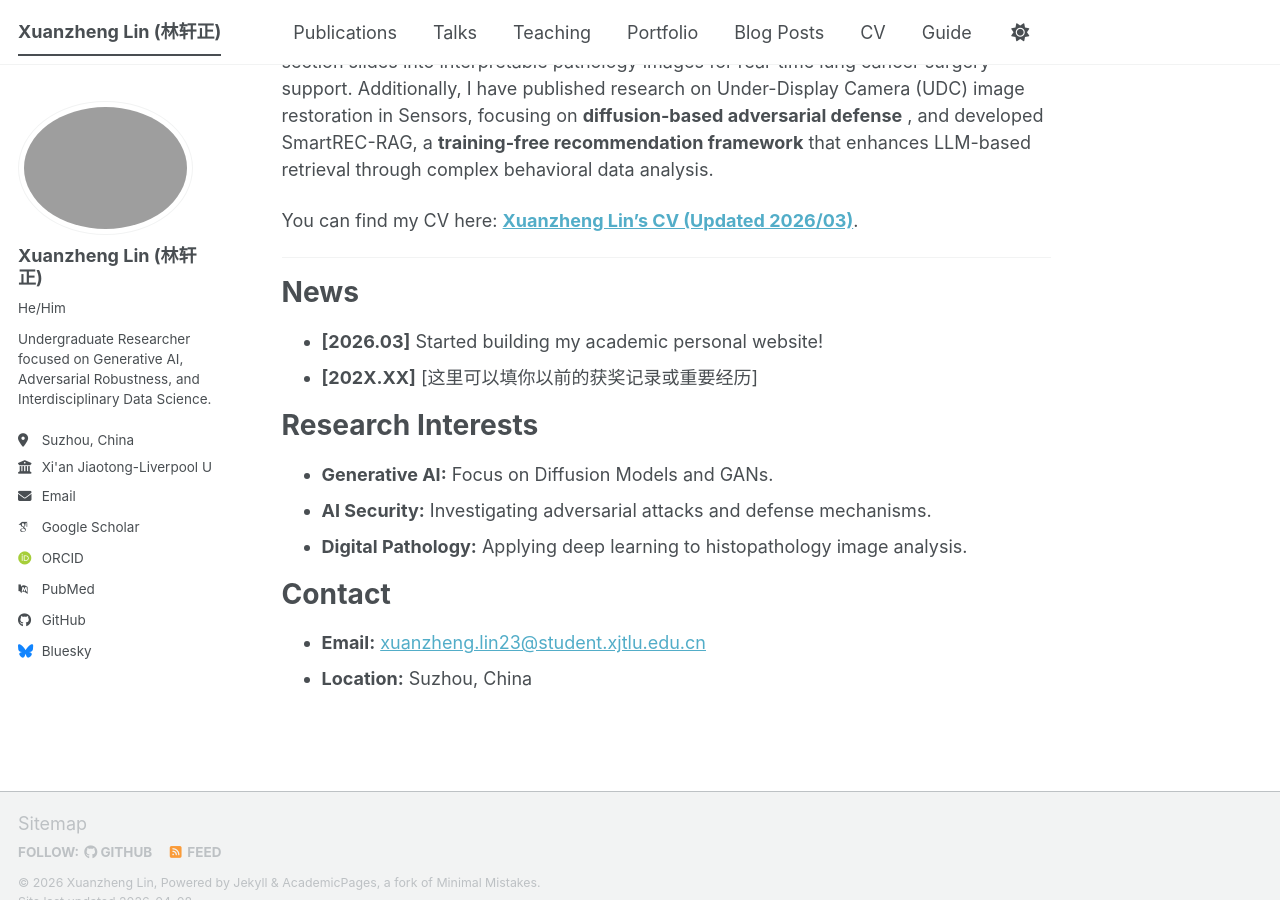
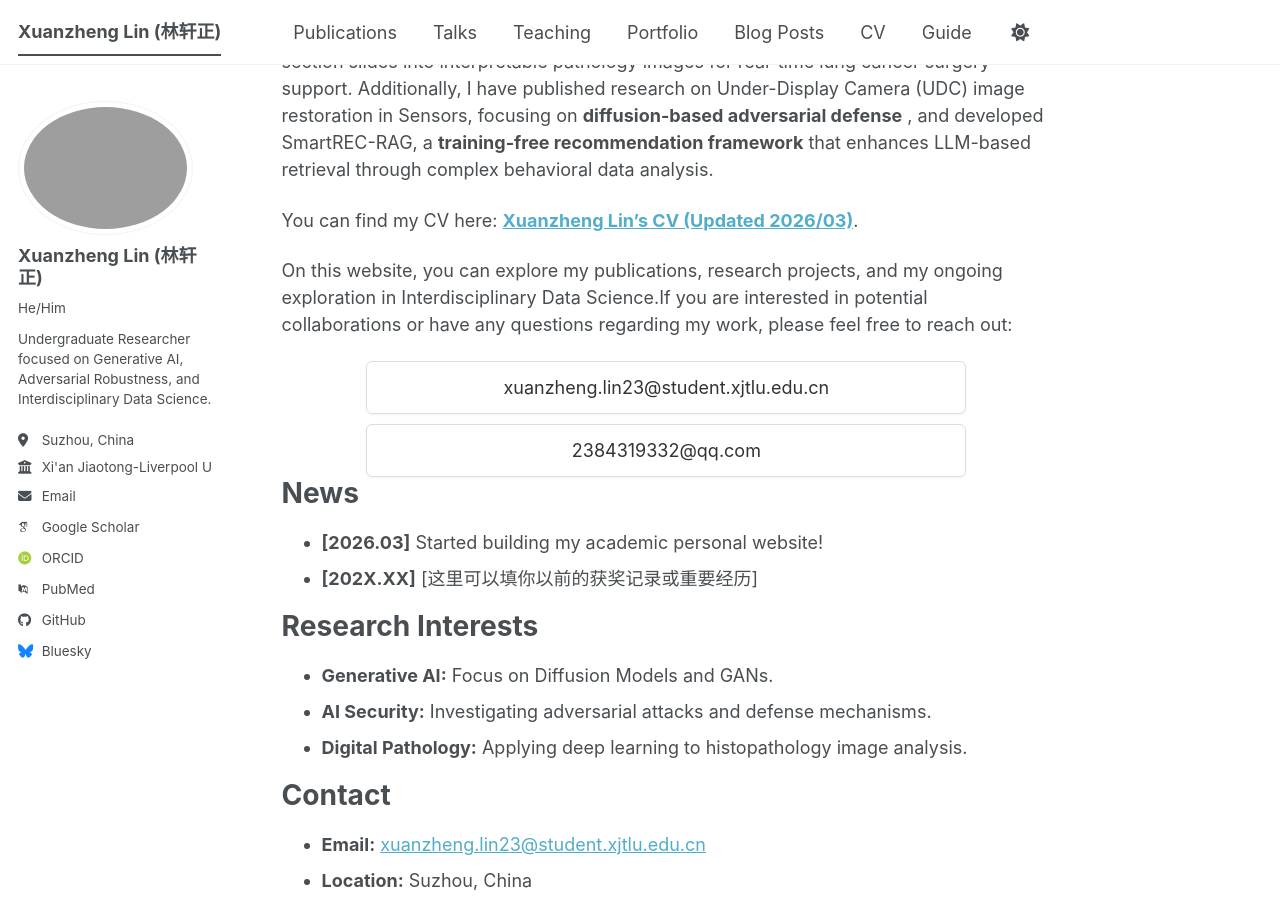
Before and after one commit to GunGunLin/linxuanzheng-academicpage, a Jekyll site: the page built from _pages/about.md, in a window 1280 px wide and 900 px high, scrolled down 591 px. Built offline with Jekyll 4.4.1, drawn with Linux system fonts in a browser that asks for light colours; some web fonts are replaced; a script bundle is joined from its source files by our own code; library files that are not in the unit come from our copies.

Commit message:
Enhance about page with contact details and collaboration info
Added contact information and collaboration invitation to the about page.

```diff
--- a/_pages/about.md
+++ b/_pages/about.md
@@ -19,7 +19,25 @@
 
 You can find my CV here: [**Xuanzheng Lin's CV (Updated 2026/03)**](/files/your_cv_file_name.pdf).
 
----
+On this website, you can explore my publications, research projects, and my ongoing exploration in Interdisciplinary Data Science.If you are interested in potential collaborations or have any questions regarding my work, please feel free to reach out:
+
+<div style="text-align: center; margin-top: 20px;">
+  <a href="mailto:xuanzheng.lin23@student.xjtlu.edu.cn"
+     style="display: inline-block; width: 100%; max-width: 600px; padding: 12px; margin-bottom: 10px; border: 1px solid #ddd; border-radius: 6px; text-decoration: none; color: #333; transition: all 0.3s ease; box-shadow: 0 1px 3px rgba(0,0,0,0.05);"
+     onmouseover="this.style.backgroundColor='#f8f9fa'; this.style.borderColor='#bbb';"
+     onmouseout="this.style.backgroundColor='transparent'; this.style.borderColor='#ddd';">
+    xuanzheng.lin23@student.xjtlu.edu.cn
+  </a>
+
+  <br>
+
+  <a href="mailto:2384319332@qq.com"
+     style="display: inline-block; width: 100%; max-width: 600px; padding: 12px; border: 1px solid #ddd; border-radius: 6px; text-decoration: none; color: #333; transition: all 0.3s ease; box-shadow: 0 1px 3px rgba(0,0,0,0.05);"
+     onmouseover="this.style.backgroundColor='#f8f9fa'; this.style.borderColor='#bbb';"
+     onmouseout="this.style.backgroundColor='transparent'; this.style.borderColor='#ddd';">
+    2384319332@qq.com
+  </a>
+</div>
 
 # News
 * **[2026.03]** Started building my academic personal website!
```
